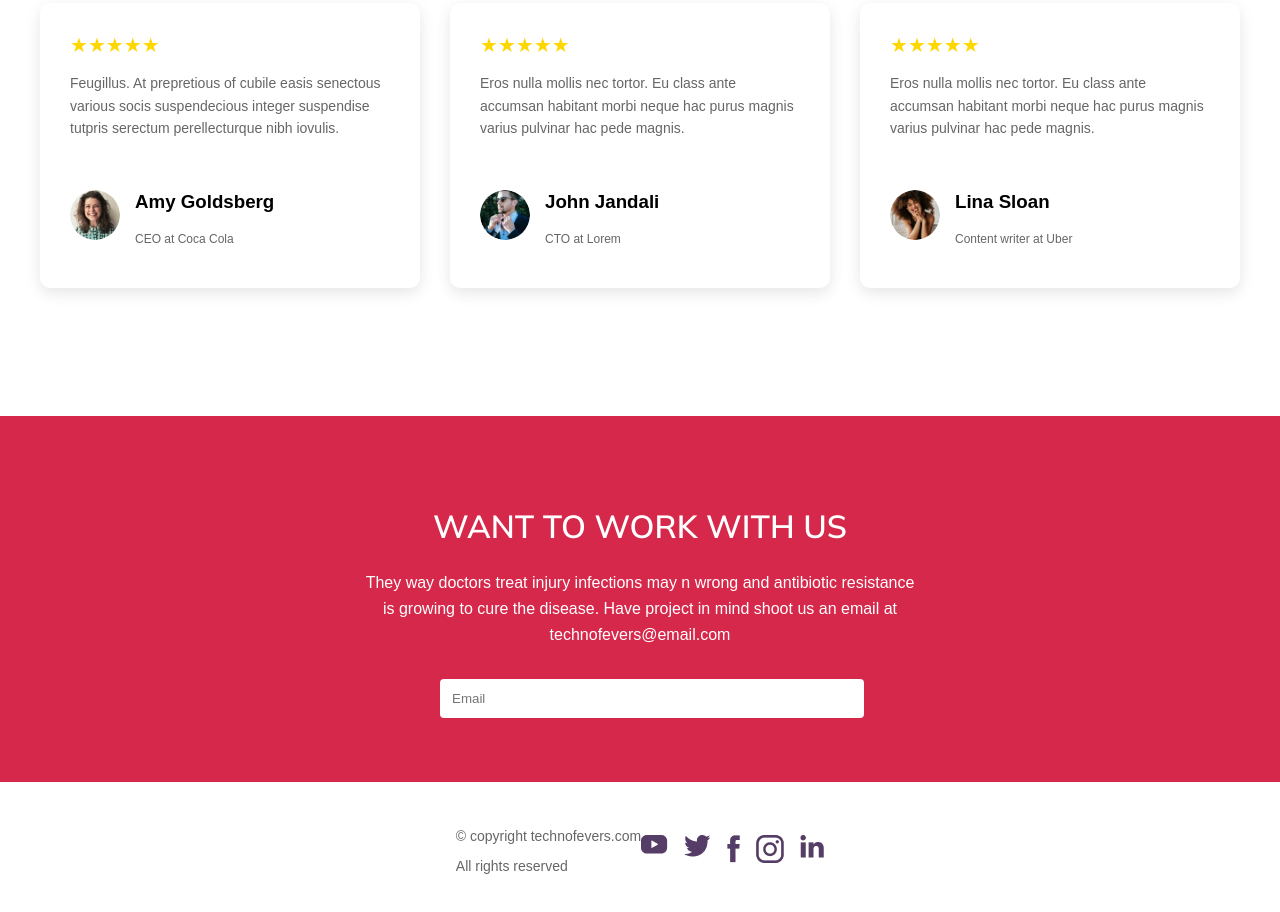
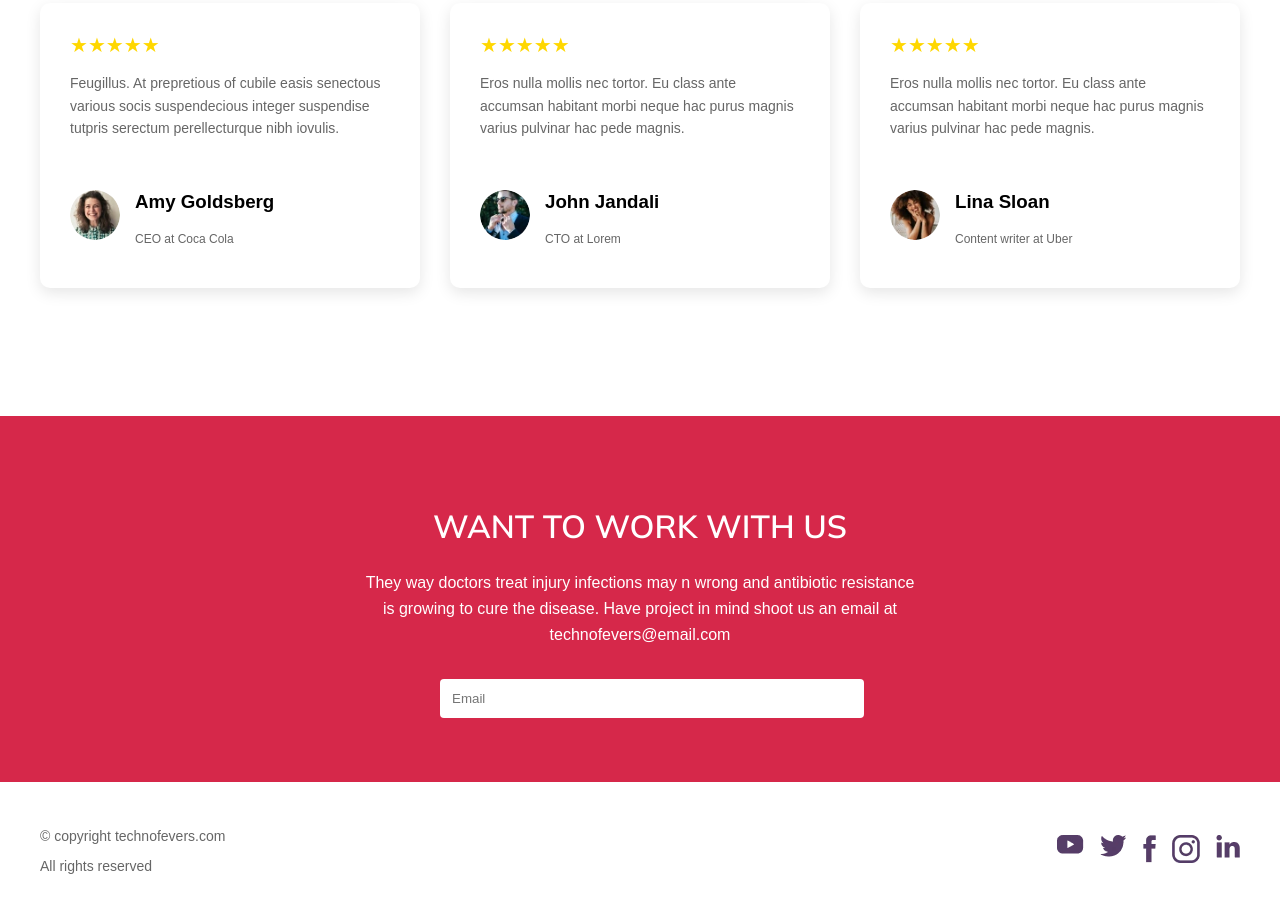
Before and after one commit to Yaswanth-Vempuluru-7916/Assignment-1, a plain HTML site: page index.html in a window 1280 px wide. Shown: the part 4313-5225 px from the top of the page. Drawn offline with Linux system fonts and the light colour scheme.

Commit message:
fixed error in footer

```diff
--- a/css/style.scss
+++ b/css/style.scss
@@ -725,7 +725,9 @@ body {
     background-color: $color-white;
 
     &__container {
-      @include flex-center;
+      display: flex;
+      justify-content: space-between;
+      align-items: center;
       max-width: 1200px;
       margin: 0 auto;
     }
```
Also changed, not shown: css/style.css, 1 other file.
